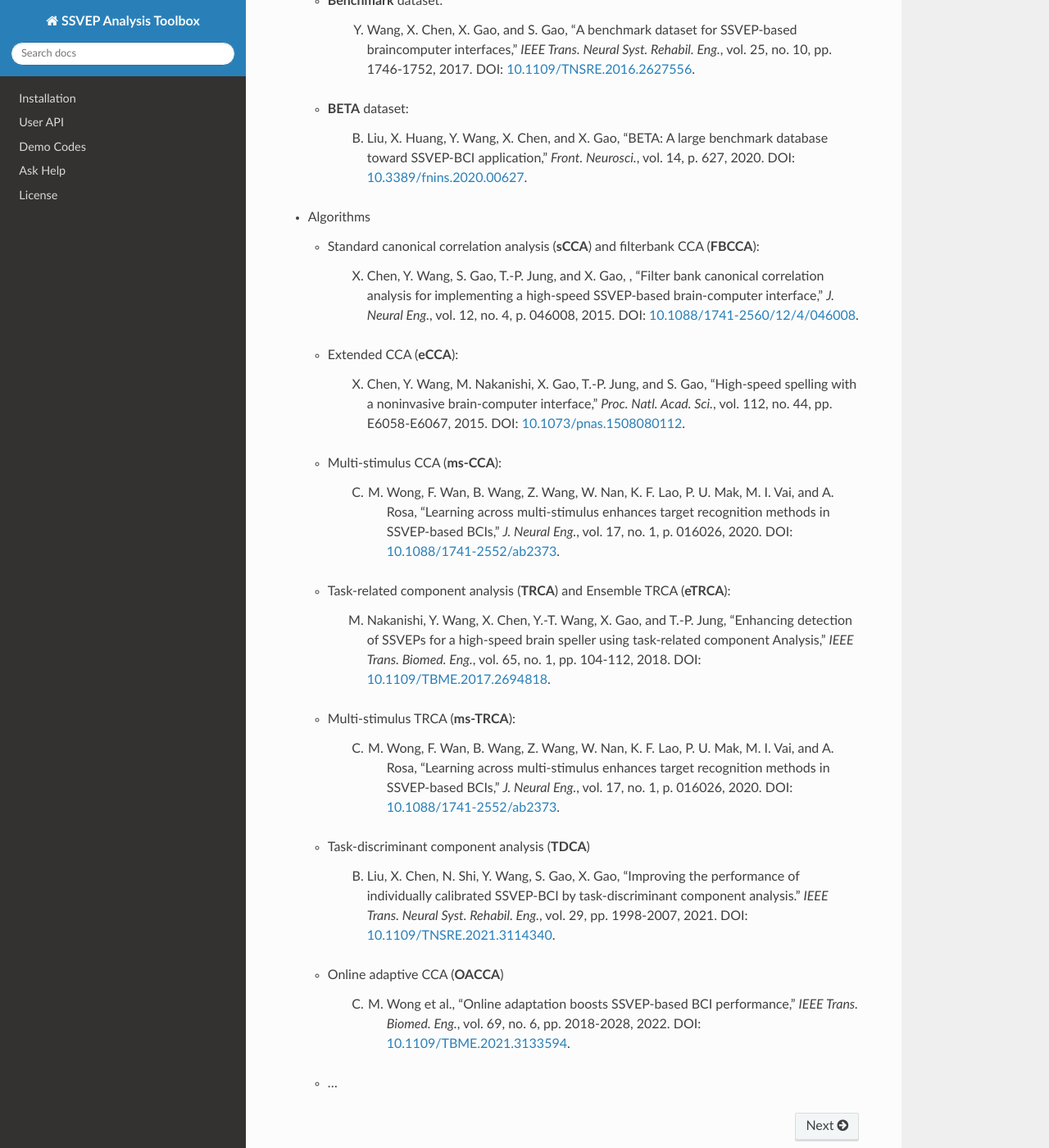
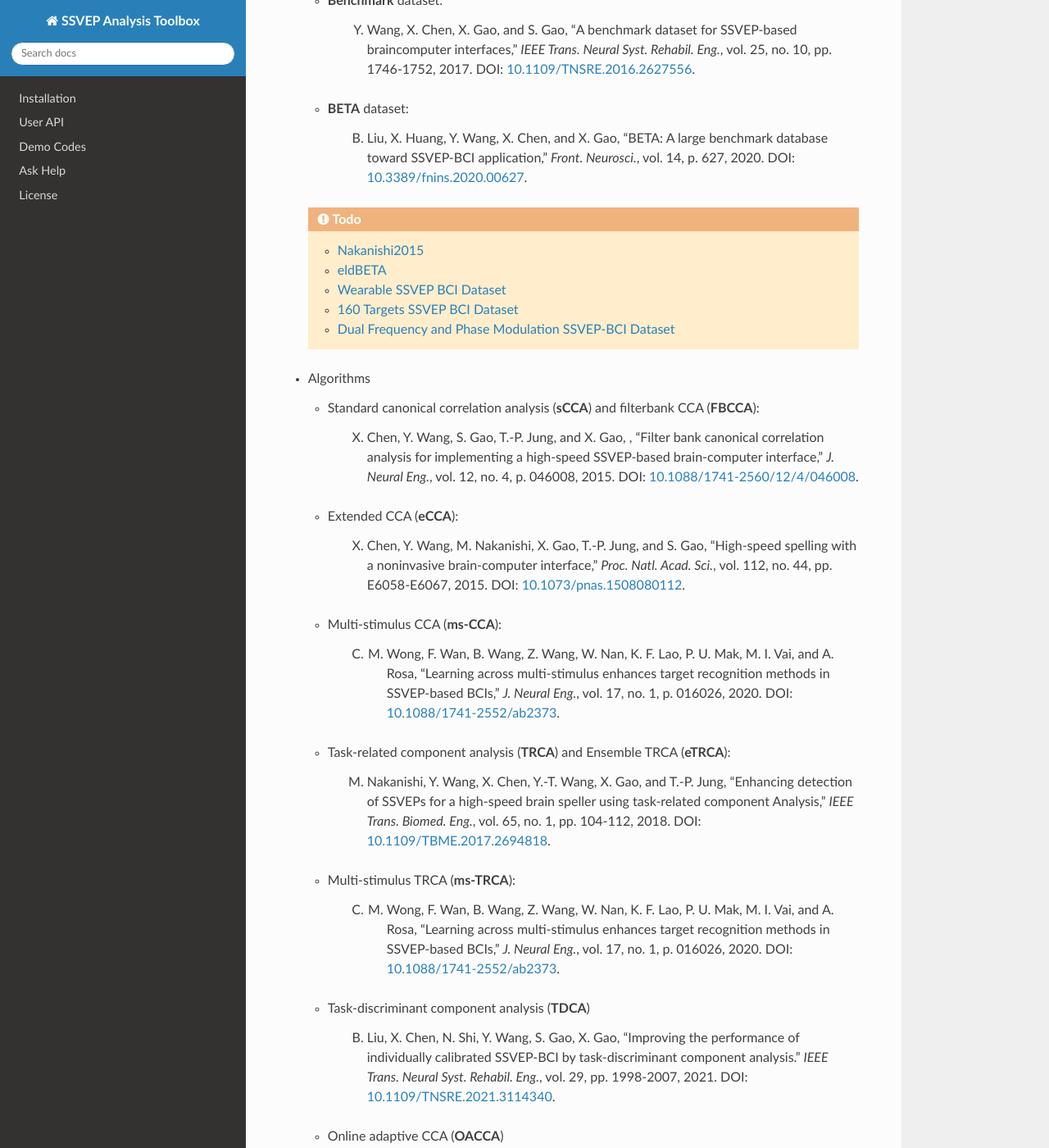
Before and after one commit to pikipity/SSVEP-Analysis-Toolbox, a Sphinx documentation site: the page built from Docs/index.rst, in a window 1280 px wide and 1400 px high, scrolled down 1071 px. Shown: the whole window at 82% size. Built offline with Sphinx 7.4.7 and the Read the Docs theme 2.0.0, drawn with Linux system fonts in a browser that asks for light colours; some of the changed text lies outside the part shown.

Commit message:
Add todo list in docs

```diff
--- a/Docs/conf.py
+++ b/Docs/conf.py
@@ -36,7 +36,8 @@ extensions = [
     'sphinxcontrib.ghcontributors',
     'sphinx.ext.viewcode',
     'sphinx.ext.autodoc',
-    'sphinxcontrib.matlab'
+    'sphinxcontrib.matlab',
+    'sphinx.ext.todo'
 ]
 
 # Add any paths that contain templates here, relative to this directory.
@@ -73,3 +74,6 @@ source_suffix = ['.rst', '.md']
 
 # The master toctree document.
 master_doc = 'index'
+
+# Display todos by setting to True
+todo_include_todos = True
--- a/Docs/index.rst
+++ b/Docs/index.rst
@@ -40,6 +40,14 @@ Datasets and Algorithms
 
       B. Liu, X. Huang, Y. Wang, X. Chen, and X. Gao, "BETA: A large benchmark database toward SSVEP-BCI application," *Front. Neurosci.*, vol. 14, p. 627, 2020. DOI: `10.3389/fnins.2020.00627 <https://doi.org/10.3389/fnins.2020.00627>`_.
 
+  .. todo::
+
+    + `Nakanishi2015 <https://journals.plos.org/plosone/article?id=10.1371/journal.pone.0140703>`_
+    + `eldBETA <http://bci.med.tsinghua.edu.cn/download.html>`_
+    + `Wearable SSVEP BCI Dataset <http://bci.med.tsinghua.edu.cn/download.html>`_
+    + `160 Targets SSVEP BCI Dataset <https://iopscience.iop.org/article/10.1088/1741-2552/ac0bfa>`_
+    + `Dual Frequency and Phase Modulation SSVEP-BCI Dataset <https://iopscience.iop.org/article/10.1088/1741-2552/abaa9b/meta>`_
+
 + Algorithms
 
   + Standard canonical correlation analysis (**sCCA**) and filterbank CCA (**FBCCA**):
```
Also changed, not shown: other parts of Docs/index.rst (+10 -1 lines).
